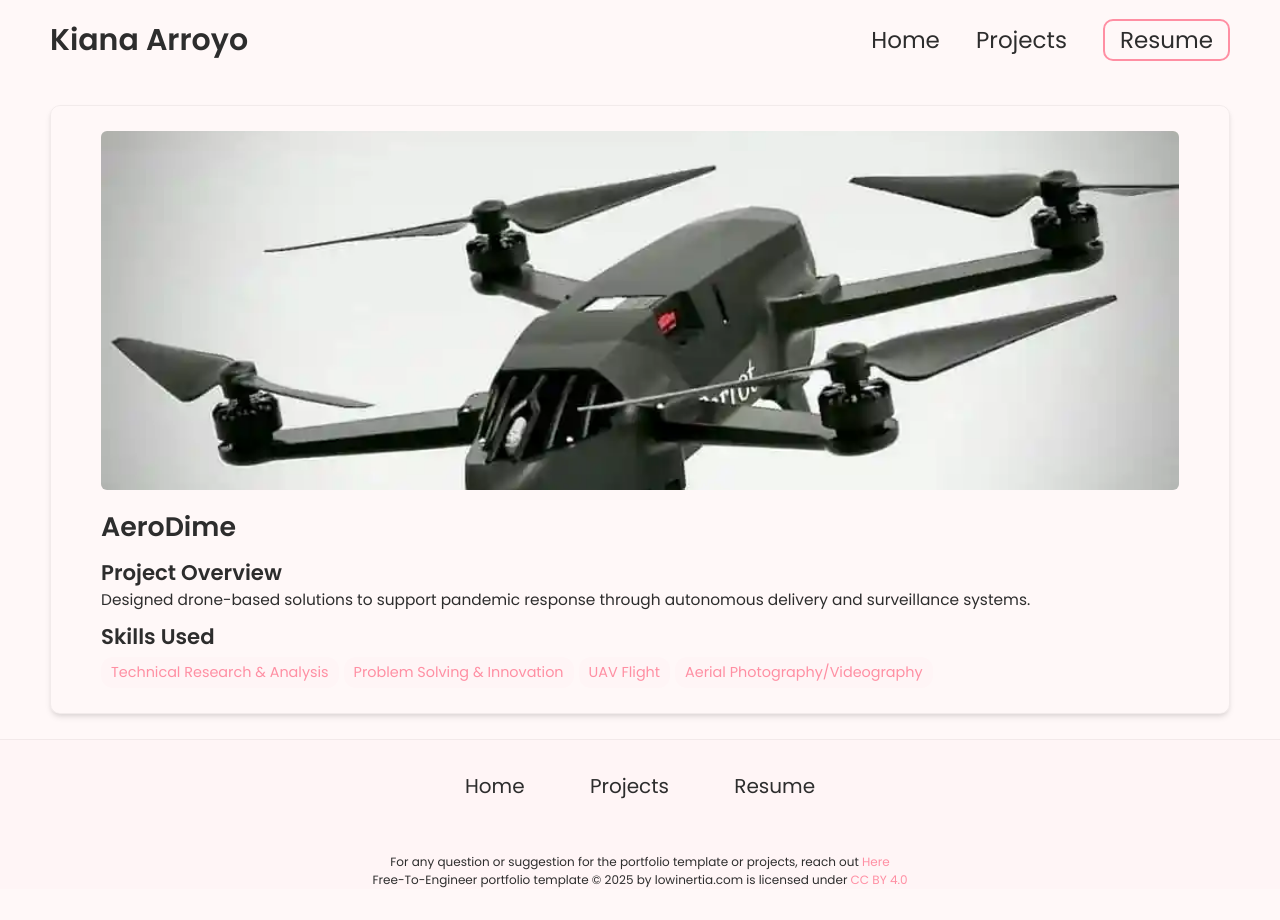
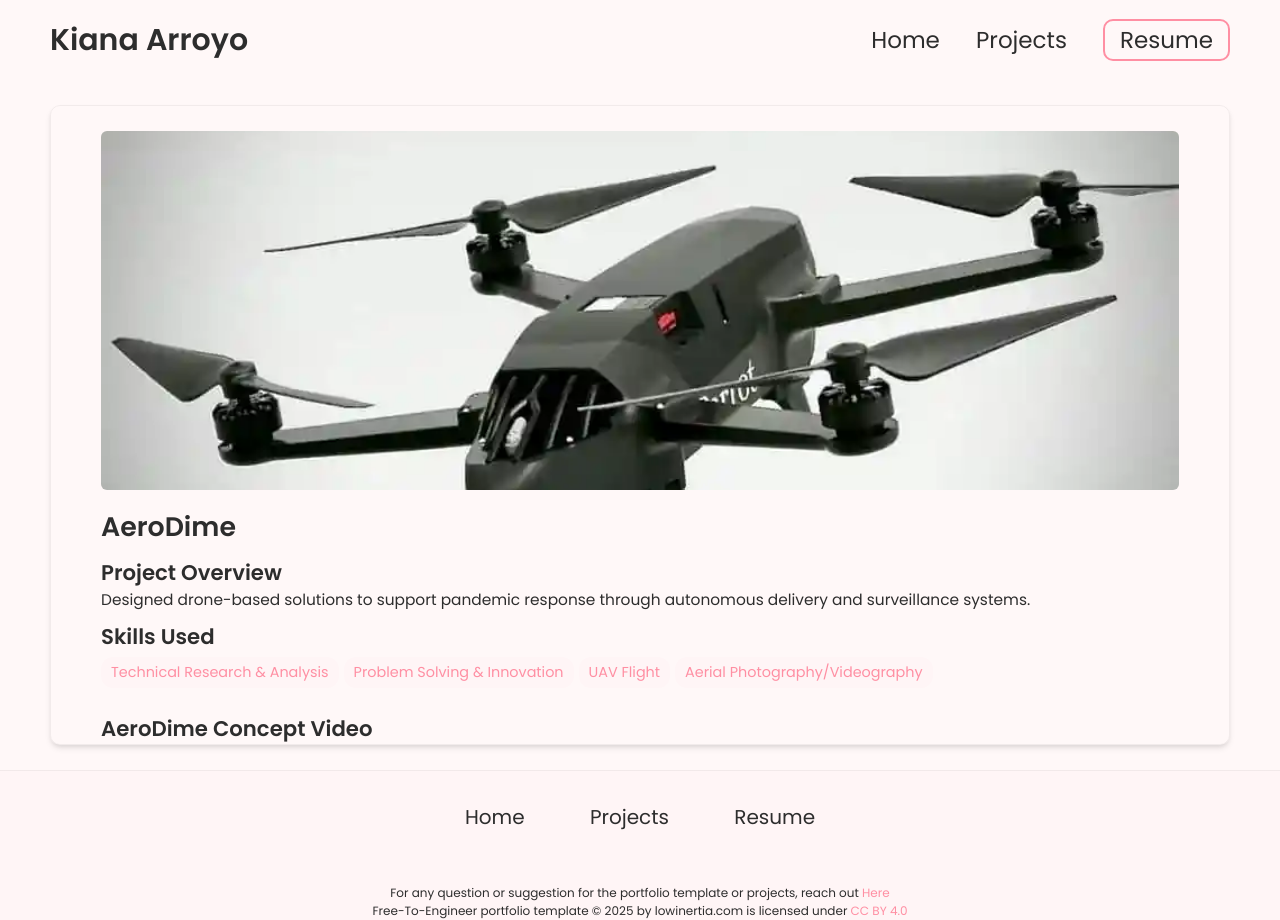
Before and after one commit to oirroyo/oirroyo.github.io, a Jekyll site: the page built from _projects/AeroDime/index.md, in a window 1280 px wide. Built offline with Jekyll 4.4.1, drawn with Linux system fonts in a browser that asks for light colours.

Commit message:
Update index.md

```diff
--- a/_projects/AeroDime/index.md
+++ b/_projects/AeroDime/index.md
@@ -9,3 +9,4 @@ skills:
 - Aerial Photography/Videography
 main-image: /Parrot-Bluegrass-34.webp
 ---
+## AeroDime Concept Video
```
